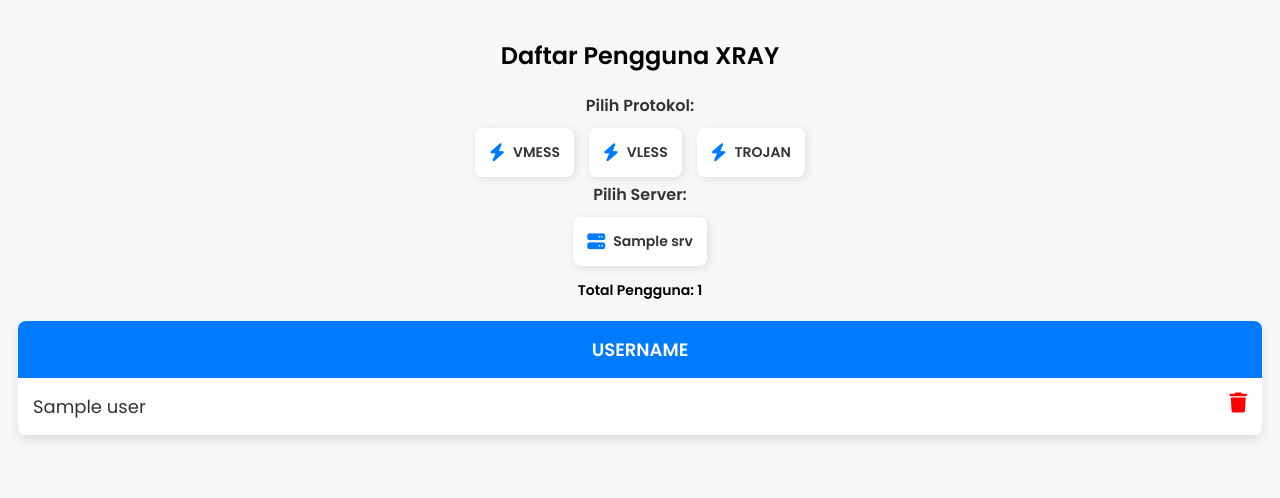
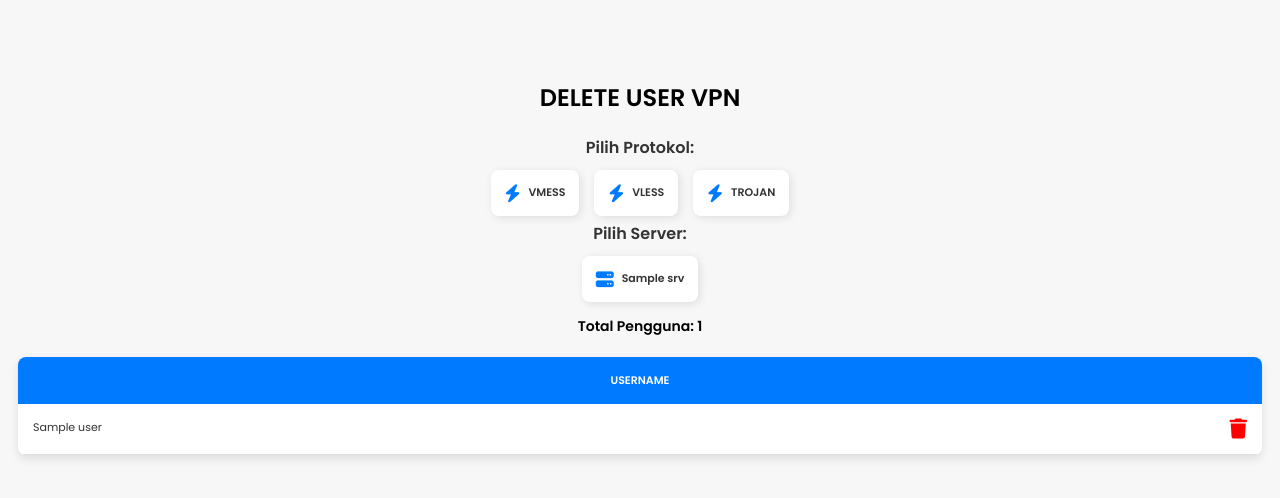
Before and after one commit to Sandhj/project, a Flask app: template templates/delete_account.html in a window 1280 px wide. Shown: the top 498 px of the page. Run offline with Flask 3, Linux system fonts and the light colour scheme; the template is opened without the code that fills it: most values are stand-ins (such as "Sample title", 1, 10 or a date in 2020).

Commit message:
Update delete_account.html

```diff
--- a/templates/delete_account.html
+++ b/templates/delete_account.html
@@ -3,7 +3,7 @@
 <head>
   <meta charset="UTF-8">
   <meta name="viewport" content="width=device-width, initial-scale=1.0">
-  <title>Hapus XRAY Account</title>
+  <title>Delete User VPN</title>
 
   <!-- Google Font -->
   <link href="https://fonts.googleapis.com/css2?family=Poppins:wght@300;400;600&display=swap" rel="stylesheet">
@@ -51,13 +51,14 @@
         });
     }
 
+    // Perubahan di sini: mengarahkan ke route /delete_account, bukan root ("/")
     function selectProtocol(protocol) {
       currentProtocol = protocol;
-      window.location.href = "/?protocol=" + protocol + "&server=" + currentServer;
+      window.location.href = "/delete_account?protocol=" + protocol + "&server=" + currentServer;
     }
     function selectServer(server) {
       currentServer = server;
-      window.location.href = "/?protocol=" + currentProtocol + "&server=" + server;
+      window.location.href = "/delete_account?protocol=" + currentProtocol + "&server=" + server;
     }
   </script>
 
@@ -68,6 +69,7 @@
       color: #333;
       padding: 10px;
       text-align: center;
+      margin-top: 50px;
       -webkit-tap-highlight-color: transparent;
     }
 
@@ -92,7 +94,7 @@
     th, td {
       border: none;
       padding: 15px;
-      font-size: 18px;
+      font-size: 11px;
     }
 
     th {
@@ -230,7 +232,7 @@
       padding: 12px;
       border-radius: 8px;
       cursor: pointer;
-      font-size: 14px;
+      font-size: 11px;
       font-weight: 600;
       color: #333;
       border: 2px solid transparent;
@@ -264,7 +266,7 @@
   </style>
 </head>
 <body>
-  <h2>Daftar Pengguna XRAY</h2>
+  <h2>DELETE USER VPN</h2>
 
   <!-- Protocol Selector -->
   <div class="protocol-selector">
```
